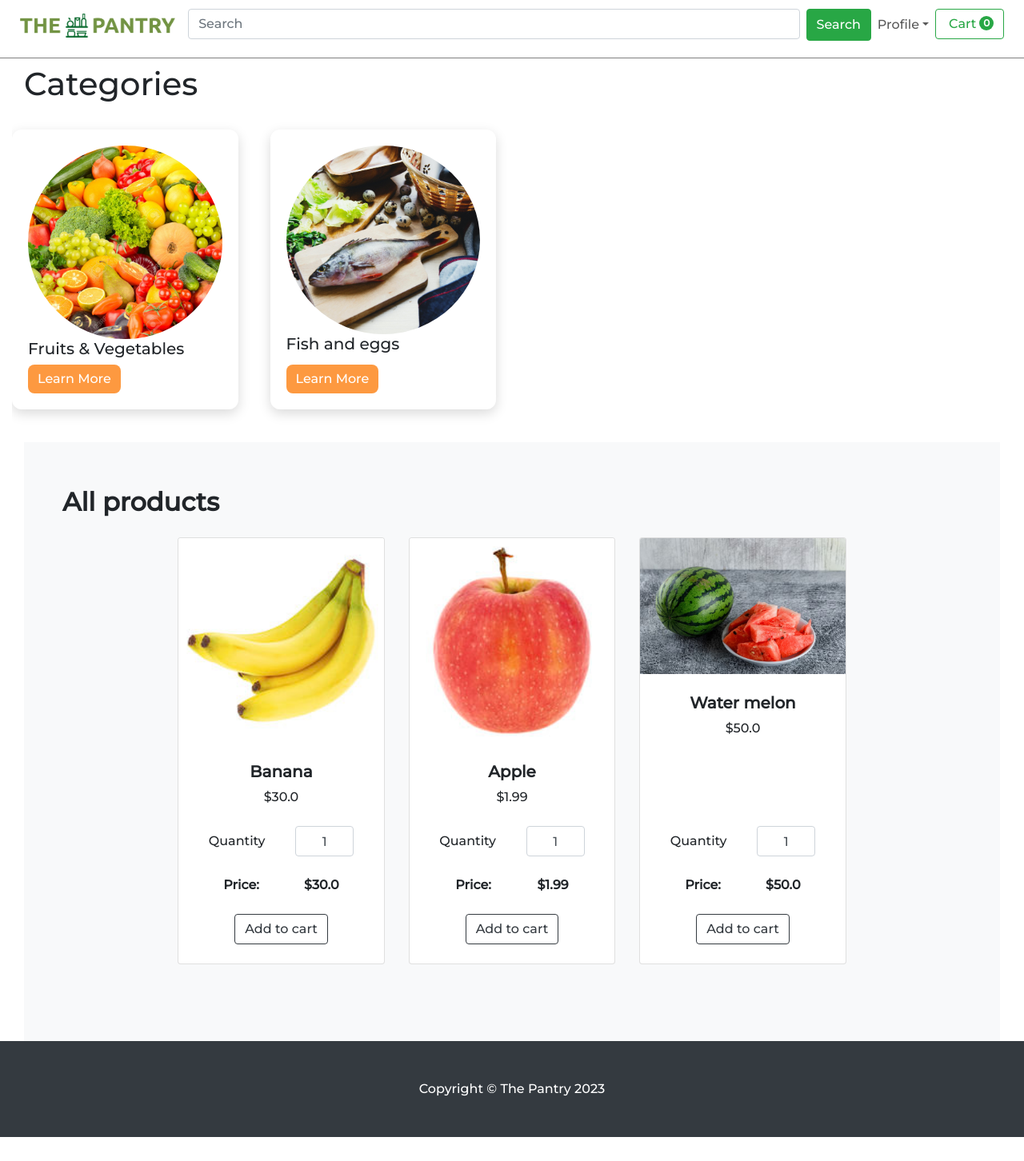
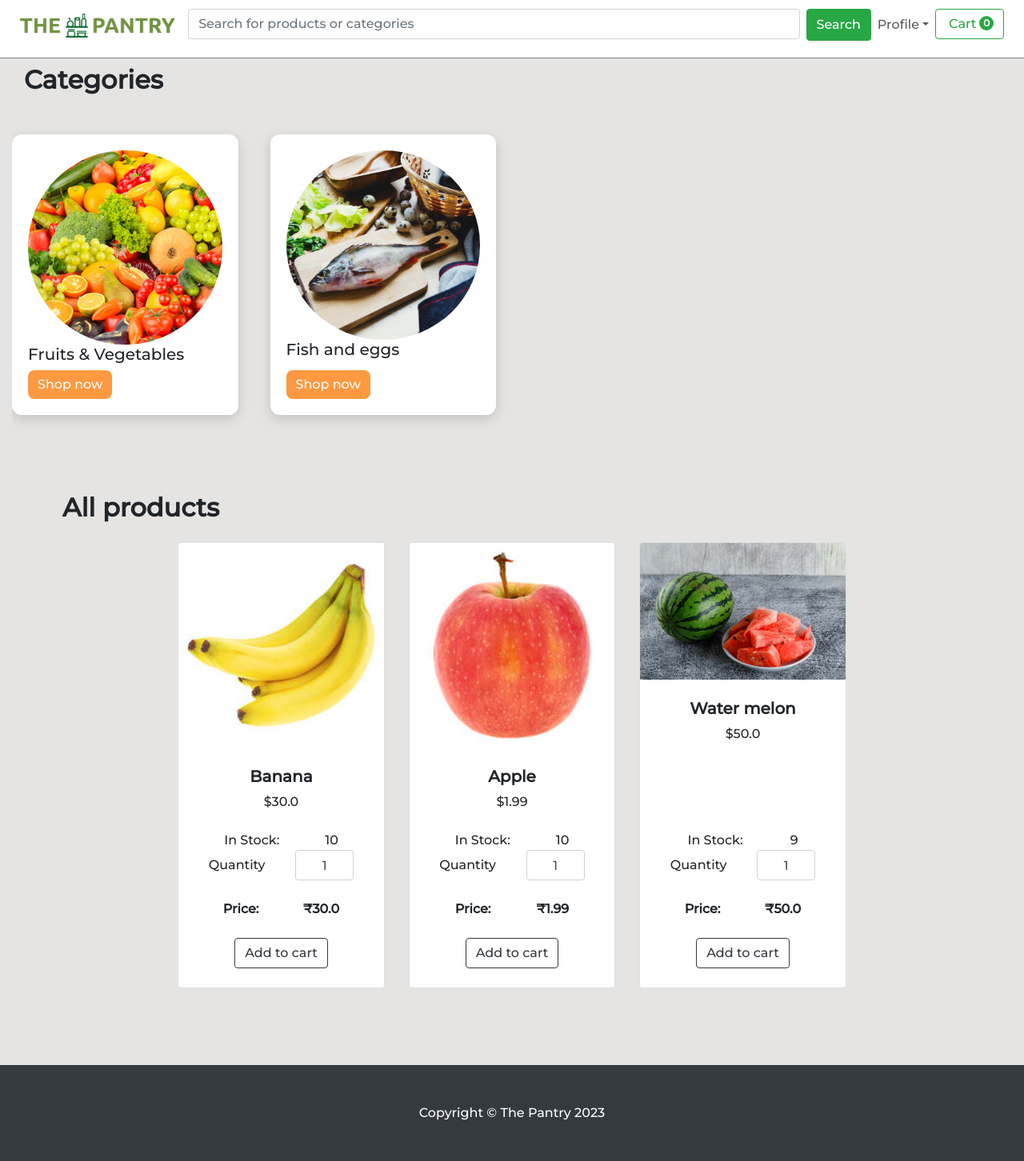
Before and after one commit to Gaurav-Krishna-Gaali/the_pantry, a Flask app: page / in a window 1280 px wide. Shown: the whole page at 80% size. Before the commit the page ends 1422 px from the top, so only its background shows below. Run offline with Flask 3, Linux system fonts and the light colour scheme; a user stored in the database is signed in; some libraries are stand-ins or nearby versions.

Commit message:
Search functionality added [ fixes #13 ]

```diff
--- a/app.py
+++ b/app.py
@@ -370,6 +370,22 @@ def index():
     categories_flag = False
     return render_template('base.html', user=user, upcoming = upcoming, delivered = delivered, order=order, categories=categories , categories_flag=categories_flag, sum_products = sum_products, display_prod=display_prod, products_total=products_total, cart_products=products_in_cart, form=addtocart, allproducts=allproducts, remove_items=remove_items)
 
+@app.route('/search', methods=['GET', 'POST'])
+def search():
+    upcoming, delivered, addtocart, order, user, allproducts, categories, products_in_cart, products_total, sum_products, remove_items = get_common_data()
+
+    q = request.form.get('query')  # Get the search query from the form data
+    print(q)
+
+    # results = Products.query.filter(Products.name.icontains(q)).all() | 1
+    # print(results)
+    print(q)
+    allproducts = Products.query.filter(Products.name.ilike(f'%{q}%')).all()
+    categories = Category.query.filter(Category.name.ilike(f'%{q}%')).all()
+    display_prod = True
+    categories_flag = False
+    search_flag = True
+    return render_template('search.html', allproducts=allproducts, q=q,user=user, upcoming = upcoming, delivered = delivered, order=order, categories=categories , categories_flag=categories_flag, sum_products = sum_products, display_prod=display_prod, products_total=products_total, cart_products=products_in_cart, form=addtocart, remove_items=remove_items )
 
 @app.route('/add', methods=['POST'])
 @login_required
@@ -461,11 +477,16 @@ def Checkout():
 
             for cart_item in cart_items:
                 order_item = OrderItem(
-                    order_id=order.id,  # We will assign this later
+                    order_id=order.id,
                     product_id=cart_item.product_id,
                     quantity=cart_item.quantity
                 )
                 db.session.add(order_item)
+                db.session.commit()
+
+                # reducing inventory
+                product = Products.query.get(cart_item.product_id)
+                product.quantity -= cart_item.quantity
                 db.session.commit()
 
             # Clear the cart after placing the order
--- a/static/css/slider.css
+++ b/static/css/slider.css
@@ -1,3 +1,6 @@
+body{
+  background: #E5E4E2;
+}
 :root {
   --orange: #fd9940;
   --darkorange: #dd7d25;
--- a/templates/display.html
+++ b/templates/display.html
@@ -1,6 +1,3 @@
-<!DOCTYPE html>
-<html>
-
 <head>
     <title>Grocery Shopping App</title>
     <!-- Add Bootstrap CSS CDN link -->
@@ -31,7 +28,10 @@
         {% endfor %}
         {% endif %}
         {% endwith %}
-        <h1>Categories</h1>
+        {% if search_flag %}
+        <h2>Showing results for {{q}}</h2>
+        {% endif %}
+        <h2 class="fw-bolder mb-4">Categories</h2>
         <div class="row">
             <ul class="ccards">
                 {% for category in categories %}
@@ -42,18 +42,17 @@
 
                     </div>
                     <div class="ccard-link-wrapper">
-                        <a class="ccard-link" href="{{ url_for('category_route', category_id= category.id) }}">Learn
-                            More</a>
+                        <a class="ccard-link" href="{{ url_for('category_route', category_id= category.id) }}">Shop now</a>
                     </div>
                 </li>
                 {% endfor %}
             </ul>
         </div>
 
-        <section class="py-5 bg-light">
+        <section class="py-5 ">
             <div class="container px-4 px-lg-5 mt-2">
                 <h2 class="fw-bolder mb-4">All products</h2>
-                <div class="row gx-4 gx-lg-5 row-cols-2 row-cols-md-3 row-cols-xl-4 justify-content-center">
+                <div class="row gx-4 gx-lg-5 row-cols-1 row-cols-md-3 row-cols-sm-2 row-cols-xl-4 justify-content-center">
                     {% for product in allproducts %}
                     <div class="col mb-5">
                         <div class="card h-100">
@@ -69,17 +68,26 @@
                                 </div>
                             </div>
                             <!-- Product actions-->
+                            {%if product.quantity == 0 %}
+                            <div class="alert alert-dismissible alert-danger">
+                                <strong>Oh snap!</strong> <a href="#" class="alert-link">We're are out of stock</a>
+                              </div>
+                            {%else%}
                             <form action="/add" method="post">
                                 <input type="hidden" name="code" value={{product.id}} />
 
                                 <div class="d-flex justify-content-evenly align-items-center">
+                                    <span>In Stock:</span>
+                                    <span>{{ product.quantity }}</span>
+                                </div>
+                                <div class="d-flex justify-content-evenly align-items-center mb-2">
                                     <span>Quantity</span><span>
                                         <input type="text" name="quantity" value='1' class="form-control text-center me-3"
                                             size="2" /></span>
                                 </div>
                                 <!-- {{form.submit(class="btn btn-outline-secondary")}} -->
                                 <div class="d-flex justify-content-evenly total align-items-center font-weight-bold mt-4">
-                                    <span>Price:</span><span> ${{ product.price }}</span>
+                                    <span>Price:</span><span> ₹{{ product.price }}</span>
                                 </div>
                                 <div class="card-footer p-4 pt-0 border-top-0 bg-transparent">
                                     <div class="text-center">
@@ -89,6 +97,7 @@
                                 </div>
 
                             </form>
+                            {% endif %}
 
                         </div>
                     </div>
--- a/templates/navbar.html
+++ b/templates/navbar.html
@@ -11,8 +11,8 @@
         <div class="collapse navbar-collapse" id="navbarColor01">
             <ul class="navbar-nav me-auto justify-content-between w-100">
 
-                <form class=" d-flex w-100">
-                    <input class="form-control me-sm-2" type="search" placeholder="Search">
+                <form class=" d-flex w-100" action="/search" method="POST">
+                    <input class="form-control me-sm-2" type="text" name="query" placeholder="Search for products or categories" >
                     <button class="btn btn-success my-2 my-sm-0" type="submit">Search</button>
                 </form>
 
--- /dev/null
+++ b/templates/search.html
@@ -0,0 +1,5 @@
+{% extends "base.html" %}
+{% block content %}
+
+
+{% endblock %}
```
Also changed, not shown: instance/data.db.
